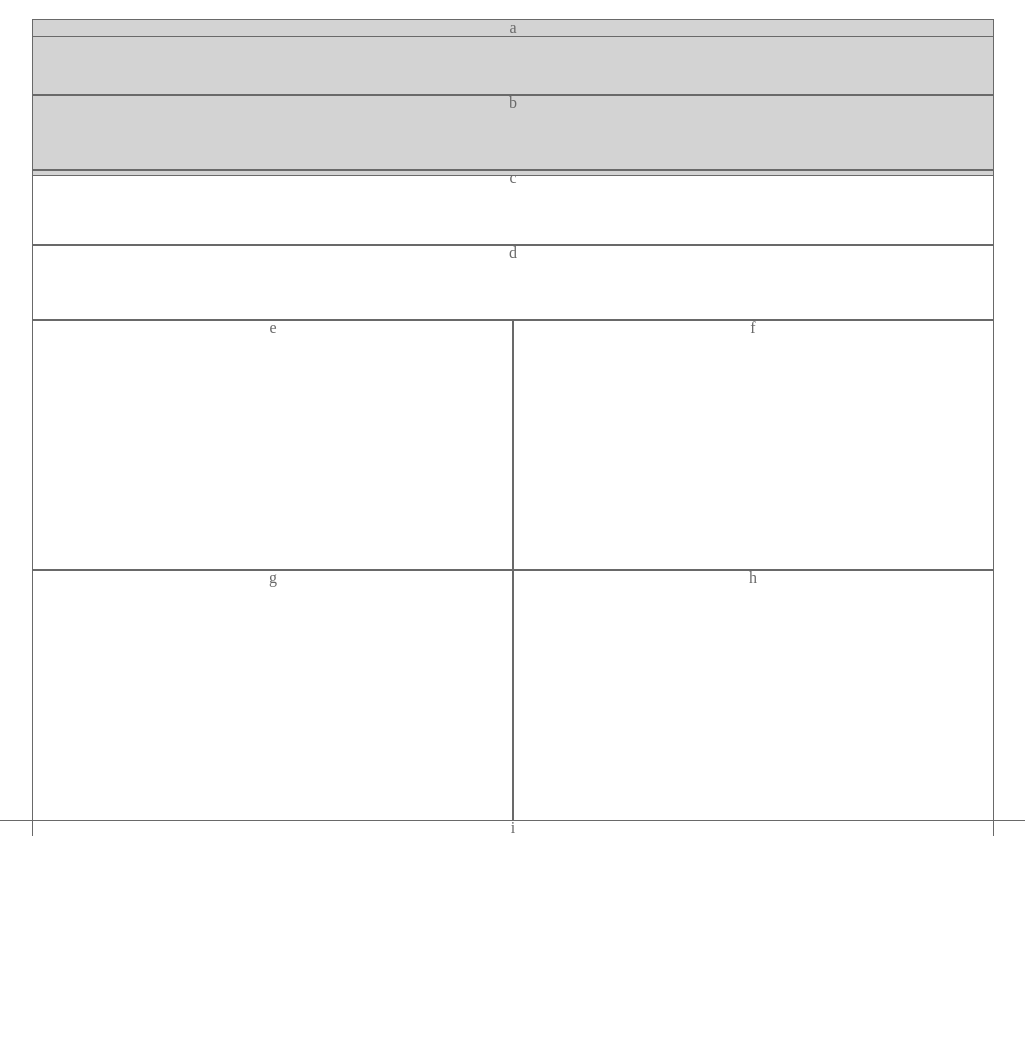
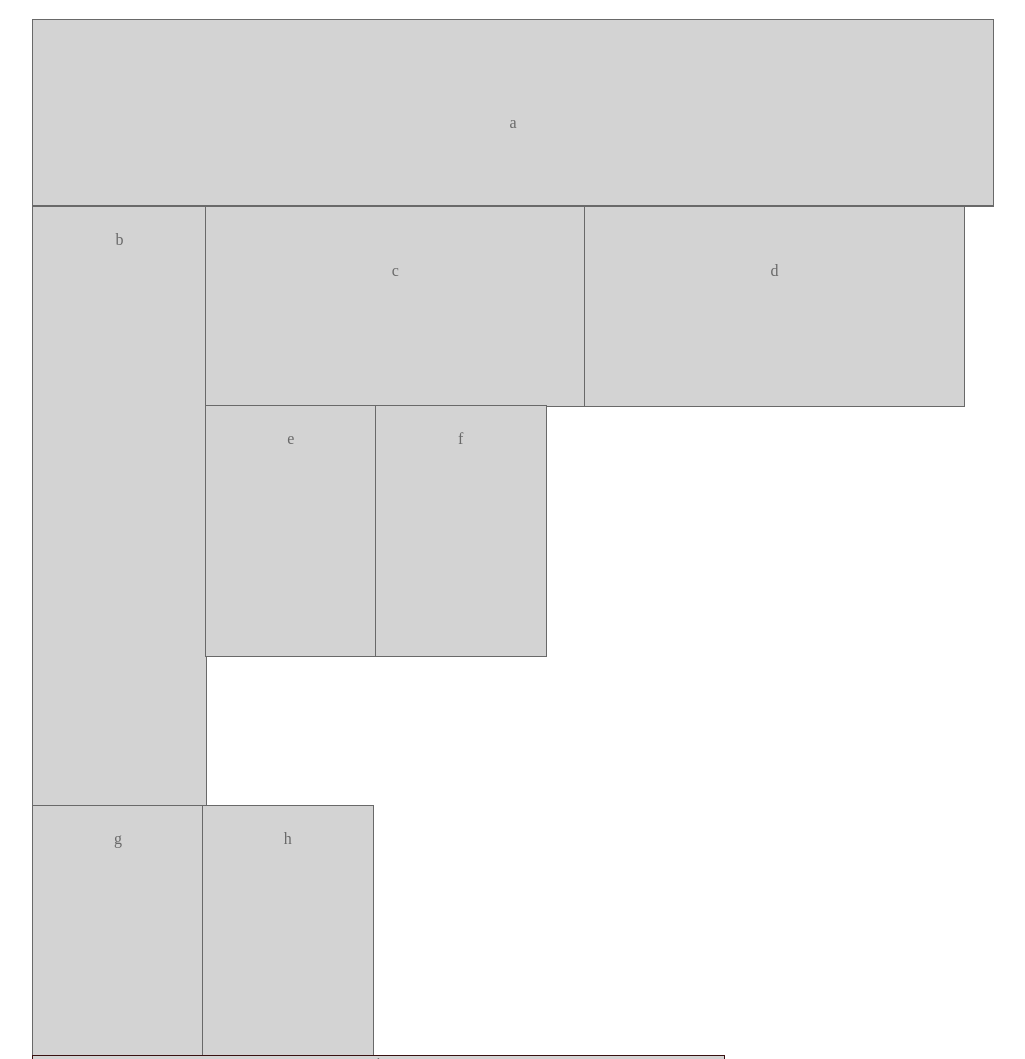
Before and after one commit to jayadams011/ui-challenge-1, a plain HTML site: page index.html in a window 1280 px wide. Shown: the top 1059 px of the page, without its empty margins (127-1152 px from the left). Before the commit the page ends 836 px from the top, so only its background shows below. Drawn offline with Linux system fonts and the light colour scheme.

Commit message:
worked on css some more

```diff
--- a/index.html
+++ b/index.html
@@ -19,20 +19,23 @@
         </header>
 
         <main class="boxes">
-            <div class="b">b</div>
-            <div class="c">c</div>
-            <div class="d">d</div>
+            <div class="b"><p>b</p></div>
+            <div class="c"><p>c</p></div>
+            <div class="d"><p>d</p></div>
+
         <section>
-            <div class="e">e</div>
-            <div class="f">f</div>
-            <div class="g">g</div>
-            <div class="h">h</div>
+            <div class="e"><p>e</p></div>
+            <div class="f"><p>f</p></div>
+            <div class="g"><p>g</p></div>
+            <div class="h"><p>h</p></div>
         </section>
+        <section>
+            <div class="i">i</div>
+        </section>
+
         </main>
+        </div>
 
-        <footer>
-            <div class="footer">i</div>
-        </footer>
 </body>
 
 </html>
--- a/styles/base.css
+++ b/styles/base.css
@@ -1,10 +1,9 @@
-*{
-    outline: 1px solid #696969;
-}
 
-.page {
+
+/*.page {
     min-width: 480px;
-}
+}*/
+
 
 body {
     max-width: 960px;
--- a/styles/layout.css
+++ b/styles/layout.css
@@ -2,57 +2,64 @@
 .container {
     width: 480px;
     margin: 0 auto;
-    background-color: #d3d3d3;
+}
+
+.a {
+    padding-top: 25px;
 }
 
 header {
     min-width: 480px;
     width:100%;
-    height: 150px;
+    height: 75px;
+    outline: 1px solid #696969;
+    background-color: #d3d3d3;
 }
 
-.boxes{
-    min-width: 480px;
-    width:100%;
-
-}
-/*p {
-    text-align: center;
-    font-size: 3em;
-}*/
-
-.featured-boxes {
-    min-width: 480px;
-    width: 100%;
-    height:250px;
+p{
+    padding-top: 15%;
 }
 
-.b, .c, .d {
+.b {
     width: 100%;
-    height: 75px;
+    height: 150px;
+    outline: 1px solid #696969;
+    background-color: #d3d3d3;
+}
+
+.c, .d {
+    width: 100%;
+    height: 125px;
+    outline: 1px solid #696969;
+    background-color: #d3d3d3;
 }
 
 .boxes section:last-child {
-    minwidth: 0;
+    min-width: 0;
     width: 100%;
-    height: 250px;
+    outline: 1px solid #696969;
 }
 
 .e,.f,.g,.h {
-    /*display: inline-block;*/
     float: left;
     min-width: 50%;
     height: 250px;
+    outline: 1px solid #696969;
+    background-color: #d3d3d3;
 }
 
 .g {
     clear:left;
 }
 
-footer {
+.i{
     min-width:480px;
+    float: left;
     width:100%;
     height: 80px;
+    outline: 1px solid #3a1111;
+    background-color: #d3d3d3;
+
 }
 
  /*portal bigger than 480*/
@@ -64,12 +71,18 @@ footer {
         margin: 0 auto;
         min-width: 0;
         max-width: 960px;
+
         }
+
+        .a {
+            padding-top: 95px;
+        }
+
 
     header {
         max-width: 960px;
         width:100%;
-        height: 75px;
+        height: 186px;
     }
 
     .boxes{
@@ -85,31 +98,56 @@ footer {
         height:250px;
     }
 
-    .b, .c, .d {
-        width: 100%;
-        height: 75px;
+    .b {
+        width: 18%;
+        height: 600px;
+        outline: 1px solid #696969;
+        background-color: #d3d3d3;
+        float: left;
     }
 
-    .boxes section:last-child {
-        minwidth: 0;
-        width: 100%;
-        height: 250px;
+.c, .d {
+    width: 39.5%;
+    height: 200px;
+    outline: 1px solid #696969;
+    background-color: #d3d3d3;
+    float: left;
 }
 
-    .e,.f,.g,.h {
-        display: inline-block;
+/*.boxes section:last-child {
+    min-width: 0;
+    width: 100%;
+    outline: 1px solid #696969;
     float: left;
-        min-width: 50%;
+}*/
+
+.e,.f, .g, .h {
+    /*display:inline-block;*/
+    float: left;
+    min-width: 17.7%;
     height: 250px;
+    outline: 1px solid #696969;
+    background-color: #d3d3d3;
 }
 
-    .g {
+/*.g,.h {
+    display:inline-block;
+    /*float: left;*/
+    /*min-width: 17.7%;
+    height: 250px;
+    outline: 1px solid #696969;
+    background-color: #d3d3d3;
+}*/
+*.g {
     clear:left;
-    }
+}*
 
-    footer {
+.i{
     min-width:480px;
-        width:100%;
+   /* float: left;*/
+    width:72%;
     height: 80px;
+    outline: 1px solid #3a1111;
+    background-color: #d3d3d3;
 }
 }
```
Lines whose indentation alone changed are shown as unchanged.
